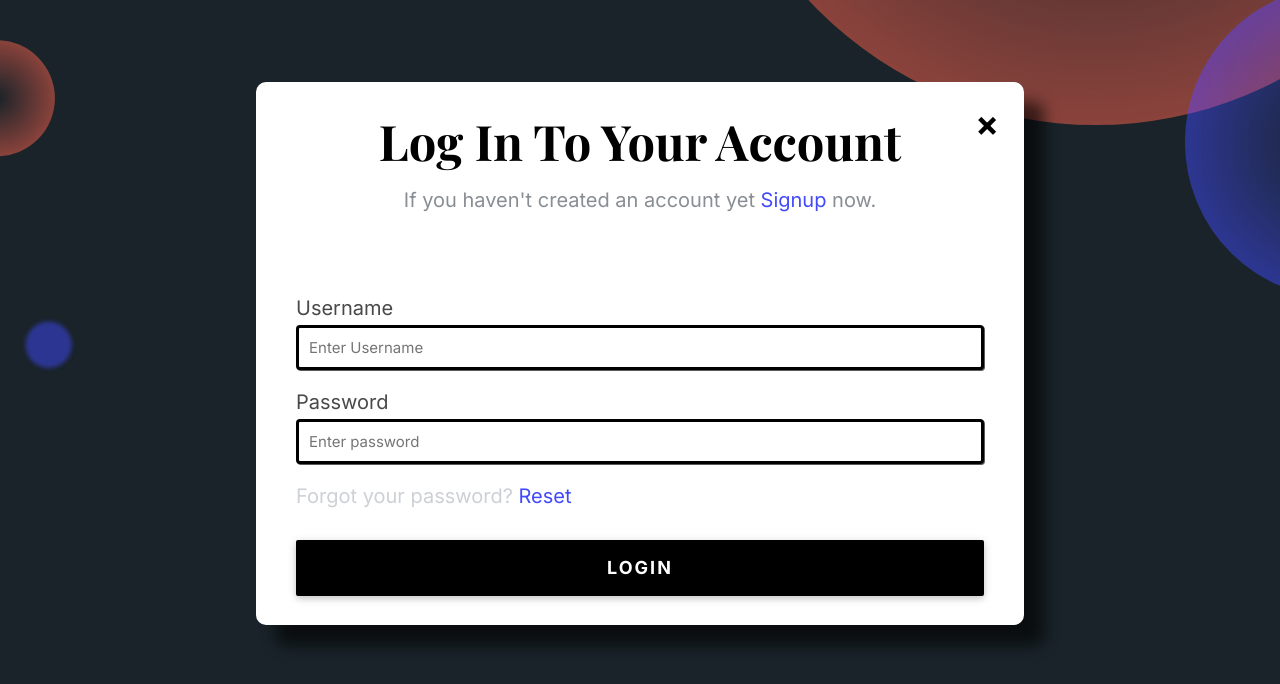
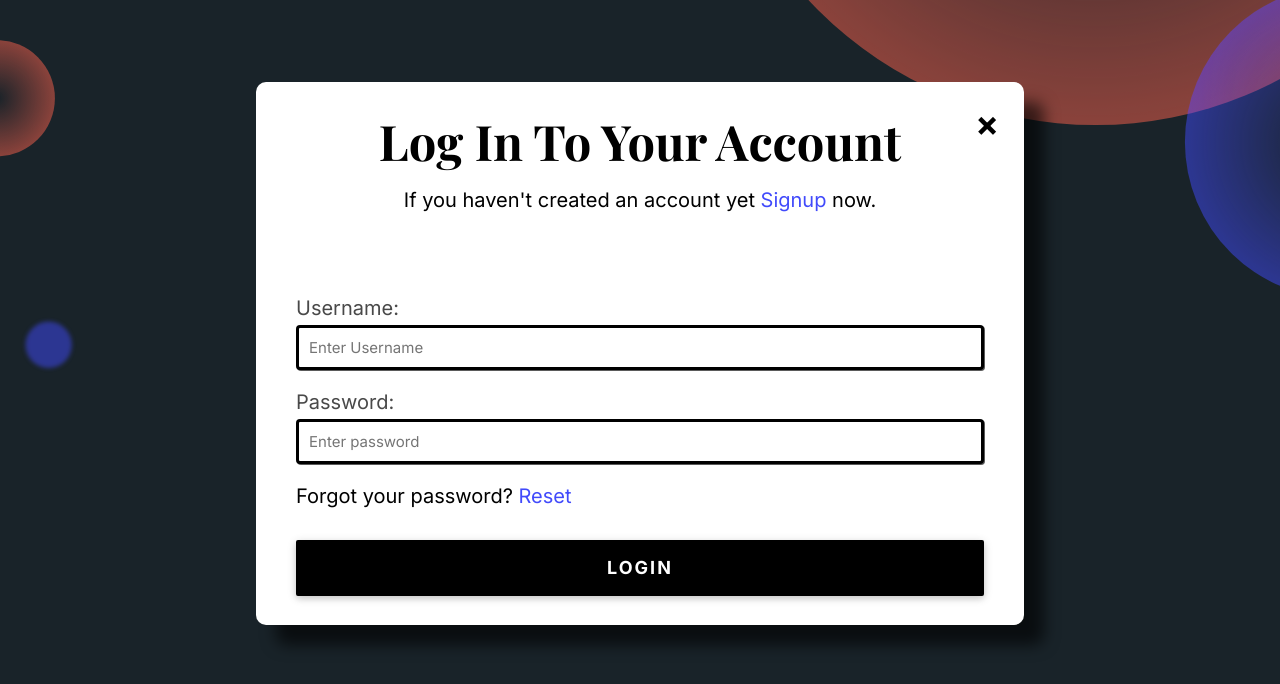
Before and after one commit to JustMrNone/django-webapplication-1, a Django app: page /login in a window 1280 px wide. Shown: the top 684 px of the page. Run offline with Django 4.2, Linux system fonts and the light colour scheme; some web fonts are replaced.

Commit message:
loginsignup

```diff
--- a/templates/login.html
+++ b/templates/login.html
@@ -41,14 +41,14 @@
             {% endif%}
             {% endfor %}
             {% endif %}
-            <p class="color-contrast-medium">
+            <p style="color: black;">
 
               If you haven't created an account yet <a href="signup" style="text-decoration: none;">Signup</a> now.
             </p>          </div>
           <!-- <legend style="text-align: center;" class="form-legend">Sign Up</legend> -->
 
           <div class="rezform-control">
-            <label for="username">Username</label>
+            <label for="username">Username:</label>
             <input type="text" name="username" id="rezemail" placeholder="Enter Username">
             <input type="hidden" name="next" value="{{ next }}">
             <!-- {% for message in messages %} -->
@@ -57,7 +57,7 @@
           </div>
 
           <div class="rezform-control">
-            <label for="password">Password</label>
+            <label for="password">Password:</label>
             <input type="password" name="password" id="rezpassword" placeholder="Enter password">
             {% for message in messages %}
             {% if 'error' in message.tags %}
@@ -69,7 +69,7 @@
           </div>
 
           <fieldset class="margin-bottom-md">
-            <label for="checkbox-2">Forgot your password? <a style="text-decoration: none;" href="forgetpass">Reset</a></label>
+            <label for="checkbox-2" style="color: black;">Forgot your password? <a style="text-decoration: none;" href="forgetpass">Reset</a></label>
           </fieldset>
 
           <button style="width: 100%;" class="bttn-dark bzbz btn btn--primary" type="submit">Login</button>
--- a/templates/signup.html
+++ b/templates/signup.html
@@ -32,7 +32,7 @@
           <div class="text-component text-center margin-bottom-xl">
             <a href="home" class="close" title="Close Modal">&times;</a>
             <h1 style="color: black">Create an Account</h1>
-            <p class="color-contrast-medium">Create an account to access and use our services</p>
+            <p style="color: blue;">Create an account to access and use our services</p>
           </div>
           <!-- <legend style="text-align: center;" class="form-legend">Sign Up</legend> -->
 
@@ -69,7 +69,7 @@
           </div>
 
           <fieldset class="margin-bottom-md">
-            <label for="checkbox-2">Already have an account? <a style="text-decoration: none;" href="login">Login</a></label>
+            <label for="checkbox-2" style="color: black;">Already have an account? <a style="text-decoration: none;" href="login">Login</a></label>
           </fieldset>
 
           <button style="width: 100%;" class="bttn-dark bzbz btn btn--primary" type="submit">Create Account</button>
```
